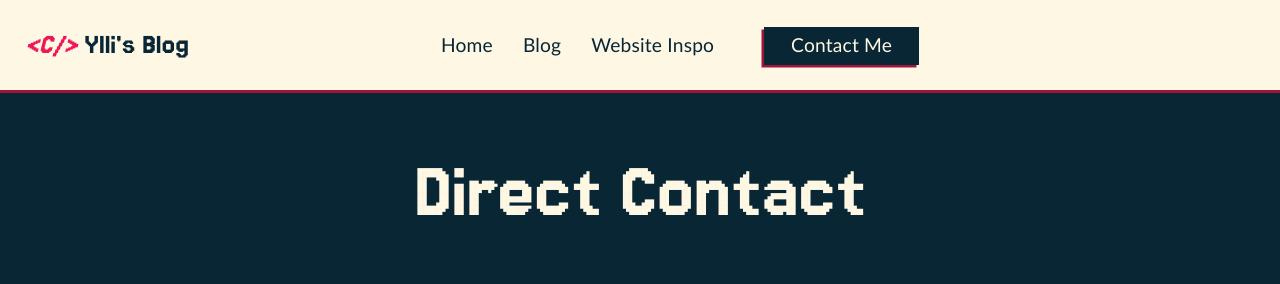
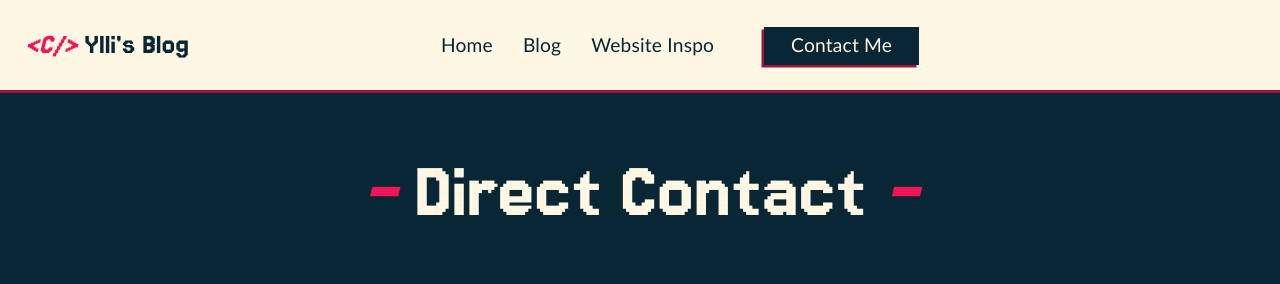
Before and after one commit to YlliLimited/Blog_Website, a React (Vite) app in the folder Blog/: page /Contact in a window 1280 px wide. Shown: the top 284 px of the page. Built offline with nearby package versions, Linux system fonts and the light colour scheme.

Commit message:
modified:   Blog/src/assets/Components/Navbar/Navbar.jsx 	modified:   Blog/src/assets/Pages/Contact.jsx

```diff
--- a/Blog/src/assets/Components/Navbar/Navbar.jsx
+++ b/Blog/src/assets/Components/Navbar/Navbar.jsx
@@ -52,7 +52,6 @@ export default function Navbar (props) {
   function scrollToTop () {
     window.scrollTo(0, 0);
   }
-
 
 
   if (window.innerWidth >= 1000) {
--- a/Blog/src/assets/Pages/Contact.jsx
+++ b/Blog/src/assets/Pages/Contact.jsx
@@ -26,7 +26,7 @@ export default function Contact () {
 
       <div className="formParent">
 
-        <h3>Direct Contact</h3>
+        <h3><em>- </em>Direct Contact<em> -</em></h3>
 
         <form
           action="https://formspree.io/f/mwkgyabo"
```
